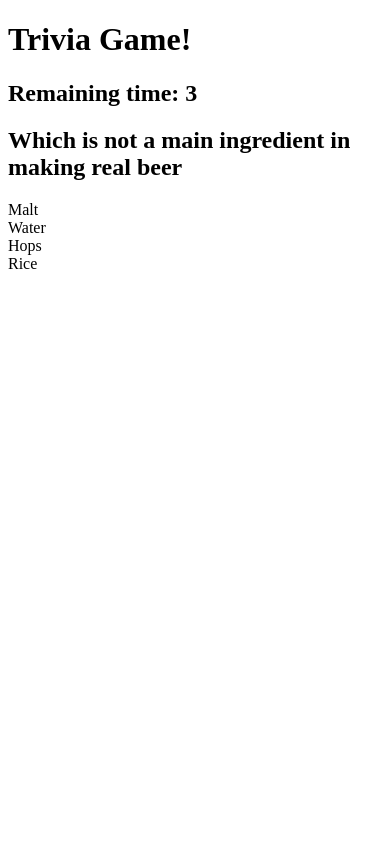
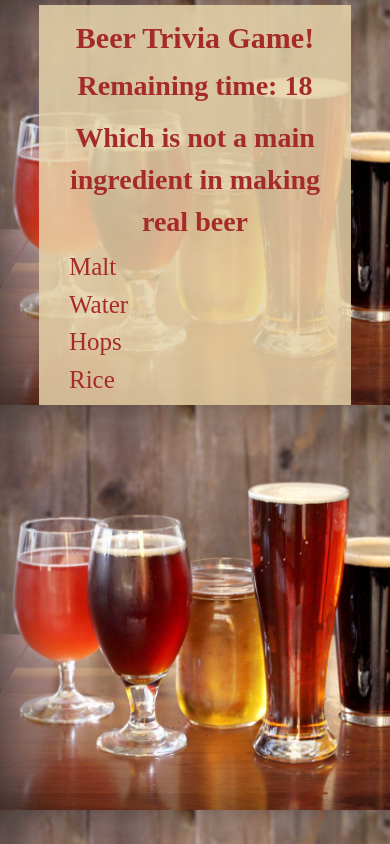
Before and after one commit to walterioo/TriviaGame, a plain HTML site: page index.html in a window 390 px wide. Both pictures are taken after a click on the button "Start". Drawn offline with nearby package versions, Linux system fonts and the light colour scheme.

Commit message:
added reset, media queries and fixed css

```diff
--- /dev/null
+++ b/assets/css/reset.css
@@ -0,0 +1,48 @@
+/* http://meyerweb.com/eric/tools/css/reset/
+   v2.0 | 20110126
+   License: none (public domain)
+*/
+
+html, body, div, span, applet, object, iframe,
+h1, h2, h3, h4, h5, h6, p, blockquote, pre,
+a, abbr, acronym, address, big, cite, code,
+del, dfn, em, img, ins, kbd, q, s, samp,
+small, strike, strong, sub, sup, tt, var,
+b, u, i, center,
+dl, dt, dd, ol, ul, li,
+fieldset, form, label, legend,
+table, caption, tbody, tfoot, thead, tr, th, td,
+article, aside, canvas, details, embed,
+figure, figcaption, footer, header, hgroup,
+menu, nav, output, ruby, section, summary,
+time, mark, audio, video {
+	margin: 0;
+	padding: 0;
+	border: 0;
+	font-size: 100%;
+	font: inherit;
+	vertical-align: baseline;
+}
+/* HTML5 display-role reset for older browsers */
+article, aside, details, figcaption, figure,
+footer, header, hgroup, menu, nav, section {
+	display: block;
+}
+body {
+	line-height: 1;
+}
+ol, ul {
+	list-style: none;
+}
+blockquote, q {
+	quotes: none;
+}
+blockquote:before, blockquote:after,
+q:before, q:after {
+	content: '';
+	content: none;
+}
+table {
+	border-collapse: collapse;
+	border-spacing: 0;
+}
--- a/assets/css/style.css
+++ b/assets/css/style.css
@@ -1,7 +1,143 @@
-#images {  /* Style for appended images */
+body {
+    background-image: url(../images/beer_background.jpg);
+    background-size: cover;
+    background-repeat: no-repeat;
+    line-height: 1.5;
+}
+
+.container {
+    width: 80%;
+    height: 550px;
+    background: rgba(230, 211, 170, 0.85);
+    margin: 0 auto;
+    margin-top: 100px;
+
+
+    color: brown;
+}
+
+h1 {
+    margin-top: -10px;
+    font-size: 48px;
+    text-align: center;
+    color: brown;
+    padding-top: 10px;
+    font-weight: bolder;
+}
+
+h2 {/* timer bar */
+    text-align: center;
+    font-weight: bold;
+    font-size: 28px;
+    padding: 5px;
+}
+
+.question-section {
+    font-size: 25px;
+    margin: 0 auto;
+}
+
+.answer-section {
+
+}
+
+.answer{
+    margin-left: 20px;
+    font-size: 25px;
+    font-weight: 700;
+}
+
+.answer:hover {
+    color: bisque;
+}
+
+.current-answer{
+    font-size: 18px;
+    padding: 10px;
+    text-align: center;
+}
+
+
+.button-wrapper {
+    position: relative;
+    top: 50px;
+    margin: 0 auto;
+    text-align: center;
+}
+
+button {
+    background-color: bisque;
+    font-size: 25px;
+    color:brown;
+    border-radius: 5px;
+    padding: 5px 10px;
+
+}
+
+button:hover{
+    color: bisque;
+    background-color: brown;
+}
+
+img {  /* Style for appended images */
 text-align: center;
+width: 300px;
+margin: 10px;
 }
 
 .answer { /*Appended Choices */
 font-weight: 300;
 }
+
+@media only screen and (max-width: 768px){
+    body {
+
+        background-repeat: repeat;
+    }
+    .container {
+        width: 80%;
+        margin-top: 15px;
+    }
+    h1{
+        font-size: 40px;
+    }
+    .question-section {
+        font-size: 20px;
+        margin: 0 auto;
+    }
+
+    .answer-section {
+        margin-left: 10px;
+        font-size: 20px;
+        font-weight: 700;
+    }
+    img {
+        width: 50%;
+    }
+}
+
+@media only screen and (max-width: 460px){
+    .container {
+        width: 80%;
+        margin-top: 15px;
+        height: 400px;
+    }
+
+    h1{
+        font-size: 30px;
+    }
+    .question-section {
+        font-size: 18px;
+        margin: 0 auto;
+    }
+
+    .answer-section {
+        margin-left: 10px;
+        font-size: 16px;
+        font-weight: 700;
+    }
+
+    img {
+        width: 40%;
+    }
+}
--- a/assets/javascript/game.js
+++ b/assets/javascript/game.js
@@ -1,102 +1,105 @@
 //Trivia Game
-
-$(document).ready(function () {
-    //Question and answer holder
-    var trivia = [
+    var startTrivia = [
         q1 = {
             question: 'What type of beer is known because of its high IBU content?',
             choices: ['Belgian Dubbel', 'Dry Stout', 'Indian Pale Ale', 'Irish Red Ale'],
             correctAns: 2, // Position of the correct answet in the choices array
-            image: 'assets/images/'
+            image: 'assets/images/ipa.gif'
         },
         q2 = {
             question: 'Which is not a step in the process of making beer',
             choices: ['Mulching', 'Maturation', 'Fermentation', 'Lautering'],
             correctAns: 0, // Position of the correct answet in the choices array
-            image: 'assets/images/'
+            image: 'assets/images/homer.gif'
         },
         q3 = {
             question: 'Which is not a main ingredient in making real beer',
             choices: ['Malt', 'Water', 'Hops', 'Rice'],
             correctAns: 3, // Position of the correct answet in the choices array
-            image: 'assets/images/'
+            image: 'assets/images/rice.gif'
         },
         q4 = {
             question: 'What famous water is it used to make dry and hoppy brews?',
             choices: ['Pilsner', 'Belgian', 'Burton', 'Porter'],
             correctAns: 2, // Position of the correct answet in the choices array
-            image: 'assets/images/'
+            image: 'assets/images/burton.gif'
         },
         q5 = {
             question: 'In the brewing process, the fermentation step turns sugar into alcohol and what else?',
             choices: ['More Sugar', 'Nitrogen', 'Malt', 'Carbon dioxide'],
             correctAns: 3, // Position of the correct answet in the choices array
-            image: 'assets/images/'
+            image: 'assets/images/co2.gif'
         },
         q6 = {
             question: 'Generally, which ingredient is malted at the beginning of the brewing process?',
             choices: ['Barley', 'Hops', 'Sugar', 'Alcohol'],
             correctAns: 0, // Position of the correct answet in the choices array
-            image: 'assets/images/'
+            image: 'assets/images/barley.gif'
         },
         q7 = {
             question: 'What is the process of separating the wort from the solid remains of the mash called?',
             choices: ['Fermenting', 'Lautering', 'Conditioning', 'Lagering'],
             correctAns: 1, // Position of the correct answet in the choices array
-            image: 'assets/images/'
+            image: 'assets/images/lauter.gif'
         },
         q8 = {
             question: 'What causes skunked beer?',
             choices: ['Heat', 'Light', 'Old age', 'Bad yeast'],
             correctAns: 1, // Position of the correct answet in the choices array
-            image: 'assets/images/'
+            image: 'assets/images/skunk.gif'
         },
         q9 = {
             question: 'Which style of beer is Guinness famous for?',
             choices: ['Stout', 'IPA', 'Wheat Beer', 'Weissbier'],
-            correctAns: 1, // Position of the correct answet in the choices array
-            image: 'assets/images/'
+            correctAns: 0, // Position of the correct answet in the choices array
+            image: 'assets/images/guinness.gif'
         },
         q10 = {
             question: 'Weiss beer is made from which grain?',
             choices: ['Oatmeal', 'Barley', 'Rye', 'Wheat'],
             correctAns: 3, // Position of the correct answet in the choices array
-            image: 'assets/images/'
+            image: 'assets/images/wheat.jpg'
         }
     ];
     var wins = 0;
     var loses = 0;
     var unanswered = 0;
-    var usedArray = [];
     var currentQuestion, timer, intervalId;
     var counter = 0;
-    var resetButton = $("<button id='reset-btn'>Reset</button>");
-    var running = false;
+    var trivia = startTrivia;
+    var totalAnswers = startTrivia.length;
 
-    $('#reset-btn').detach();
-    // Function to select a new question
-    function newQuestion() {
-        let i = Math.floor(Math.random() * trivia.length);
+    function startTimer() {
+            timer = 20;
+            intervalId = setInterval(decrement, 1000);
+            $('.timer-bar').html('<h2>Remaining time: ' + timer + '</h2>');
+    }
+    //Counter and Unanswered
+    function decrement() {
+        timer--;
+        $('.timer-bar').html('<h2>Remaining time: ' + timer + '</h2>');
 
-        if (usedArray.indexOf(i) === -1) { // Checks if the question was previously selected if not pushes it
-            usedArray.push(trivia[i]);
-            currentQuestion = trivia[i];
-        } else { // Re-calls the function if it was previously selected
-            newQuestion()
-        }
-        // Display the new Question and Answers in the DOM
-        $('.question-section').html('<h2>' + currentQuestion.question + '</h2>');
-        for (let i = 0; i < currentQuestion.choices.length; i++) {
-            $ansDiv = $('<div>');
-            $ansDiv.addClass('answer');
-            $ansDiv.attr('id', i);
-            $ansDiv.html(currentQuestion.choices[i]);
-            $('.answer-section').append($ansDiv);
+        if (timer === 0) {
+            unanswered++;
+            counter++;
+            running = false;
+            clearInterval(intervalId);
+            $userChoice = $('<div>');
+        $userChoice.addClass('current-answer');
+        $userChoice.html('Your answer is incorrect! The correct answer is: ' + currentQuestion.choices[currentQuestion.correctAns] + '<br>');
+        $userChoice.append('<img id="images" src="' + currentQuestion.image + '">');
+        $('.answer').detach();
+        $('.answer-section').append($userChoice);
+            //Timer for the result screen
+            setTimeout(function () {
+
+                finishGame();
+            }, 3000)
         }
     }
-
     function playerWins() {
         $userChoice = $('<div>');
+        $userChoice.addClass('current-answer');
         $userChoice.html('Your answer is correct! <br>');
         $userChoice.append('<img id="images" src="' + currentQuestion.image + '">');
         $('.answer').detach();
@@ -108,7 +111,8 @@ $(document).ready(function () {
     }
 
     function playerLoses() {
-        $userChoice = $('<div id="display-choice">');
+        $userChoice = $('<div>');
+        $userChoice.addClass('current-answer');
         $userChoice.html('Your answer is incorrect! The correct answer is: ' + currentQuestion.choices[currentQuestion.correctAns] + '<br>');
         $userChoice.append('<img id="images" src="' + currentQuestion.image + '">');
         $('.answer').detach();
@@ -119,61 +123,49 @@ $(document).ready(function () {
         }, 3000)
     }
 
-    //Set Timer
-    function startTimer() {
-        if (!running) {
-            timer = 5;
-            running = true;
-            intervalId = setInterval(decrement, 1000);
-            $('.timer-bar').html('<h2>Remaining time: ' + timer + '</h2>');
-        }
-    }
-    //Counter and Unanswered
-    function decrement() {
-        timer--;
-        $('.timer-bar').html('<h2>Remaining time: ' + timer + '</h2>');
-
-        if (timer === 0) {
-            unanswered++;
-            counter++;
-            running = false;
-            clearInterval(intervalId);
-
-            $('.answer-section').html('<p class="answer">Time is up! The correct answer is: ' + currentQuestion.choices[currentQuestion.correctAns] + '</p>');
-
-            //Timer for the result screen
-            setTimeout(function () {
-                $('.answer').detach();
-                finishGame();
-            }, 3000)
+    function newQuestion() {
+        let i = Math.floor(Math.random() * trivia.length);
+        currentQuestion = trivia[i];
+        trivia.splice(i,1);
+        // // Display the new Question and Answers in the DOM
+        $('.question-section').html('<h2>' + currentQuestion.question + '</h2>');
+        for (let i = 0; i < currentQuestion.choices.length; i++) {
+            $ansDiv = $('<div>');
+            $ansDiv.addClass('answer');
+            $ansDiv.attr('id', i);
+            $ansDiv.html(currentQuestion.choices[i]);
+            $('.answer-section').append($ansDiv);
         }
     }
 
     function finishGame() {
         clearInterval(intervalId);
         console.log('counter: '+ counter);
-        if (counter === 3) {
+        if (counter === totalAnswers) {
             console.log('Game finished');
             $('.timer-bar').detach();
             $('h2').detach();
-            $('.answer').detach();
+            $('.answer-section').empty();
             $('#start-btn').hide();
             $('.question-section').append('<h2>The trivia is over! Heres is how you did!</h2>');
             let $newDiv = $('<div>');
-            $newDiv.append('<p class="answer"> Correct Answers: ' + wins + '</p>');
-            $newDiv.append('<p class="answer"> Incorrect Answers: ' + loses + '</p>');
-            $newDiv.append('<p class="answer"> Unaswered: ' + unanswered + '</p>');
+            $newDiv.append('<p> Correct Answers: ' + wins + '</p>');
+            $newDiv.append('<p> Incorrect Answers: ' + loses + '</p>');
+            $newDiv.append('<p> Unaswered: ' + unanswered + '</p>');
             $('.answer-section').append($newDiv);
-            $('.button-wrapper').append(resetButton);
+            $('#reset-btn').show();
         } else {
+            $('.answer-section').empty();
             newQuestion();
             startTimer();
         }
     }
 
+$(document).ready(function () {
+    $('#reset-btn').hide();
+
     // EVENT HANDLERS
-    // Answer event listener
-    $('.answer').on('click', function () {
+    $(document).on('click', '.answer', function () {
         console.log('answer click');
 
         if (this.id == currentQuestion.correctAns) { //thruthy because id is a string
@@ -189,20 +181,25 @@ $(document).ready(function () {
             counter++;
             playerLoses()
         }
-    })
+        })
+
+
     //Start Button Listener
     $('#start-btn').on('click', function () {
-        $(this).detach();
+        $(this).hide();
         newQuestion();
         startTimer();
     })
     //Reser Button Listener
-    $('#reset-btn').on('click',function(){
+    $(document).on('click','#reset-btn',function(){
         console.log('reset click');
-        $('#reset-btn').hide();
-        $('.answer-sections').empty();
+        $(this).hide();
+        $('.answer-section').empty();
         $('.question-section').empty();
         startTimer();
         newQuestion();
+        counter = 0;
+
+        trivia = startTrivia;
     })
 })
--- a/index.html
+++ b/index.html
@@ -6,7 +6,7 @@
     <meta http-equiv="X-UA-Compatible" content="IE=edge">
     <title>Trivia Game</title>
     <meta name="viewport" content="width=device-width, initial-scale=1">
-    <!-- <link rel="stylesheet" type="text/css" media="screen" href="assets/css/reset.css" /> -->
+    <link rel="stylesheet" type="text/css" media="screen" href="assets/css/reset.css" />
     <link rel="stylesheet" type="text/css" media="screen" href="assets/css/style.css" />
     <script src="https://code.jquery.com/jquery-3.3.1.min.js" integrity="sha256-FgpCb/KJQlLNfOu91ta32o/NMZxltwRo8QtmkMRdAu8="
         crossorigin="anonymous"></script>
@@ -15,7 +15,7 @@
 
 <body>
     <div class="container">
-        <h1>Trivia Game!</h1>
+        <h1>Beer Trivia Game!</h1>
         <div class="timer-bar"></div>
         <div class="question-section"></div>
         <div class="answer-section"></div>
```
